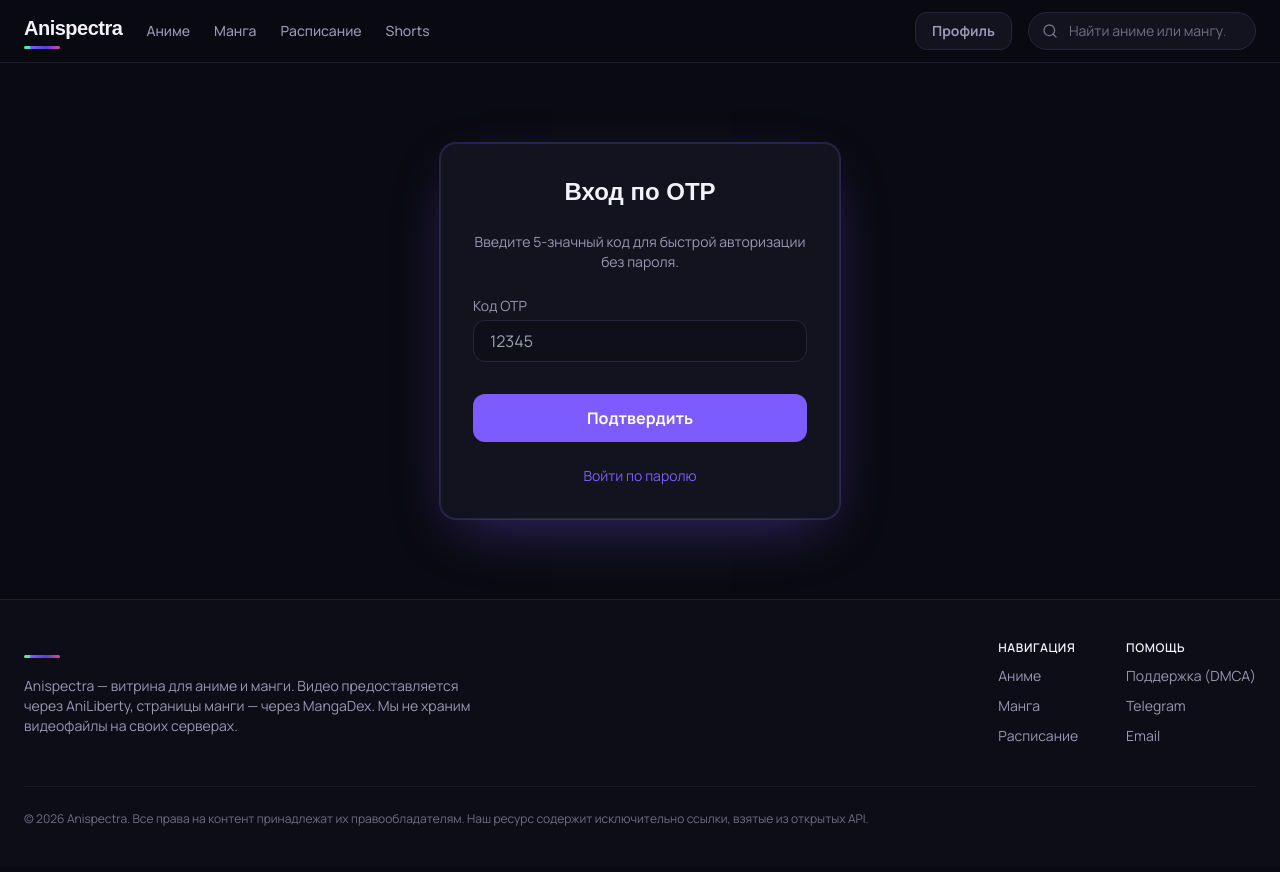
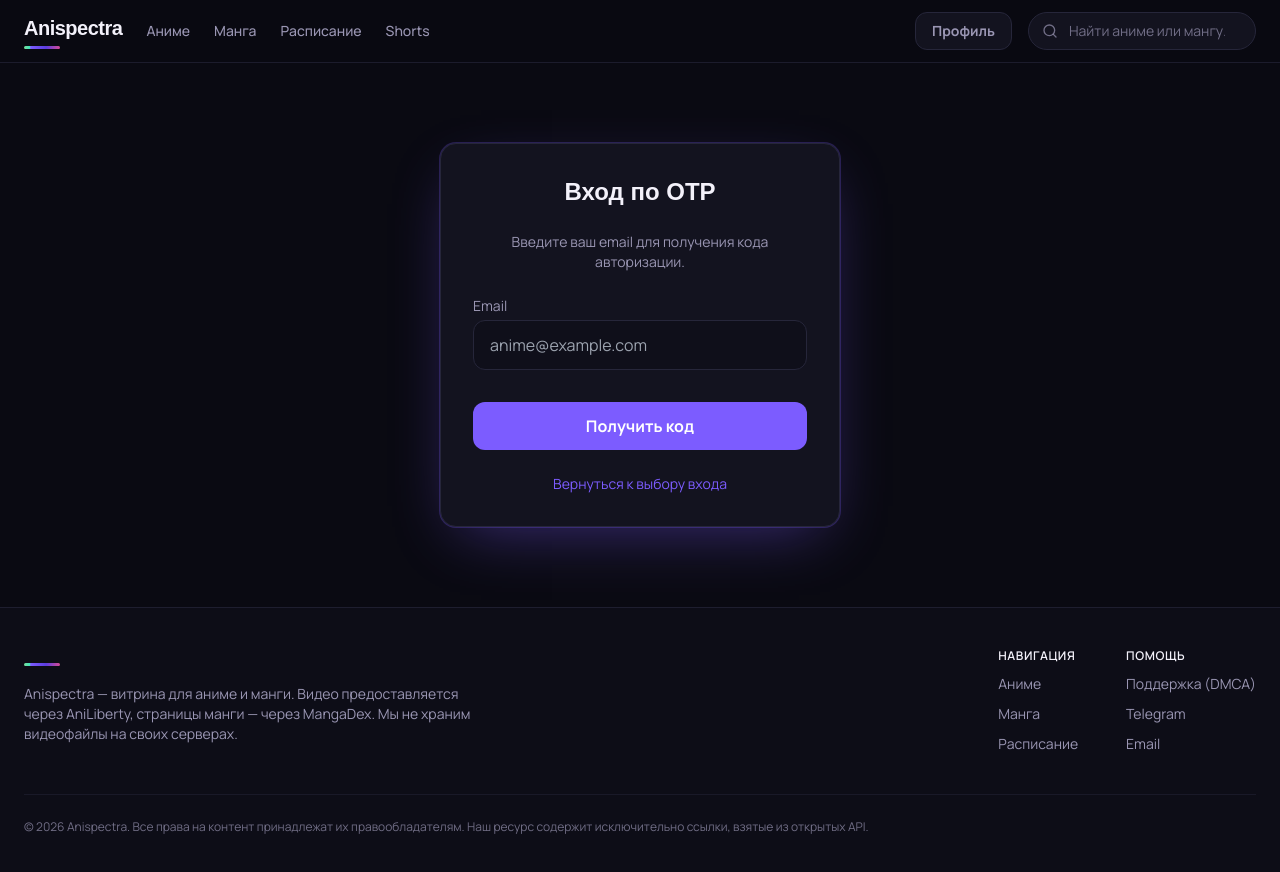
Before and after one commit to burkhanoff25/anispectra, a Next.js app: page /auth/otp in a window 1280 px wide. Shown: the top 872 px of the page. Built offline with nearby package versions, Linux system fonts and the light colour scheme; a web font is replaced by a local one.

Commit message:
Added 5-digit OTP authentication using Resend

```diff
--- a/package.json
+++ b/package.json
@@ -25,6 +25,7 @@
     "next-auth": "^4.24.14",
     "react": "18.3.1",
     "react-dom": "18.3.1",
+    "resend": "^6.18.0",
     "server-only": "0.0.1"
   },
   "devDependencies": {
--- /dev/null
+++ b/src/app/api/auth/send-otp/route.ts
@@ -0,0 +1,63 @@
+import { NextResponse } from 'next/server';
+import { prisma } from '@/server/db/client';
+import { Resend } from 'resend';
+
+const resend = new Resend(process.env.RESEND_API_KEY);
+
+export async function POST(req: Request) {
+  try {
+    const { email } = await req.json();
+    if (!email || !email.includes('@')) {
+      return NextResponse.json({ error: 'Введите корректный email' }, { status: 400 });
+    }
+
+    // Generate a 5-digit code
+    const code = Math.floor(10000 + Math.random() * 90000).toString();
+
+    // Expires in 15 minutes
+    const expires = new Date(Date.now() + 15 * 60 * 1000);
+
+    // Clear old tokens for this email
+    await prisma.verificationToken.deleteMany({
+      where: { identifier: email }
+    });
+
+    // Save to DB
+    await prisma.verificationToken.create({
+      data: {
+        identifier: email,
+        token: code,
+        expires
+      }
+    });
+
+    // Send via Resend
+    // Note: With a free Resend account and without a verified domain,
+    // you can only send emails to the email address you registered Resend with.
+    const { error } = await resend.emails.send({
+      from: 'Anispectra <onboarding@resend.dev>',
+      to: [email],
+      subject: 'Код авторизации Anispectra',
+      html: `
+        <div style="font-family: sans-serif; padding: 20px; background-color: #0d0f14; color: #e1e3e6; border-radius: 12px; max-width: 500px; margin: 0 auto; border: 1px solid #1a1d24;">
+          <h2 style="color: #6366f1; text-align: center; font-size: 24px;">Anispectra</h2>
+          <p style="text-align: center; color: #8a8d93;">Ваш код для входа на сайт:</p>
+          <div style="background-color: #1a1d24; padding: 20px; border-radius: 8px; text-align: center; margin: 20px 0;">
+            <h1 style="font-size: 36px; letter-spacing: 8px; margin: 0; color: #ffffff;">${code}</h1>
+          </div>
+          <p style="text-align: center; font-size: 12px; color: #8a8d93;">Код действителен в течение 15 минут.</p>
+        </div>
+      `,
+    });
+
+    if (error) {
+      console.error('Resend error:', error);
+      return NextResponse.json({ error: 'Не удалось отправить письмо. Убедитесь, что ваш email верифицирован в Resend (на бесплатном тарифе).' }, { status: 500 });
+    }
+
+    return NextResponse.json({ success: true });
+  } catch (err: any) {
+    console.error('Send OTP Error:', err);
+    return NextResponse.json({ error: 'Внутренняя ошибка сервера' }, { status: 500 });
+  }
+}
--- a/src/app/auth/otp/page.tsx
+++ b/src/app/auth/otp/page.tsx
@@ -1,34 +1,156 @@
+"use client";
+
+import { useState } from "react";
+import { signIn } from "next-auth/react";
+import { useRouter } from "next/navigation";
 import Link from "next/link";
-
-export const metadata = { title: "OTP — Anispectra" };
+import { Loader2 } from "lucide-react";
 
 export default function OtpPage() {
+  const router = useRouter();
+  const [step, setStep] = useState<1 | 2>(1);
+  const [email, setEmail] = useState("");
+  const [otp, setOtp] = useState("");
+  const [loading, setLoading] = useState(false);
+  const [error, setError] = useState("");
+
+  const handleSendOtp = async (e: React.FormEvent) => {
+    e.preventDefault();
+    if (!email || !email.includes("@")) {
+      setError("Введите корректный email");
+      return;
+    }
+
+    setLoading(true);
+    setError("");
+
+    try {
+      const res = await fetch("/api/auth/send-otp", {
+        method: "POST",
+        headers: { "Content-Type": "application/json" },
+        body: JSON.stringify({ email }),
+      });
+
+      const data = await res.json();
+
+      if (!res.ok) {
+        throw new Error(data.error || "Ошибка при отправке кода");
+      }
+
+      setStep(2);
+    } catch (err: any) {
+      setError(err.message);
+    } finally {
+      setLoading(false);
+    }
+  };
+
+  const handleVerifyOtp = async (e: React.FormEvent) => {
+    e.preventDefault();
+    if (!otp || otp.length < 5) {
+      setError("Введите код полностью");
+      return;
+    }
+
+    setLoading(true);
+    setError("");
+
+    try {
+      const res = await signIn("credentials", {
+        email,
+        otp,
+        redirect: false,
+      });
+
+      if (res?.error) {
+        throw new Error(res.error);
+      }
+
+      if (res?.ok) {
+        router.push("/profile");
+        router.refresh();
+      }
+    } catch (err: any) {
+      setError(err.message);
+    } finally {
+      setLoading(false);
+    }
+  };
+
   return (
     <div className="mx-auto max-w-md px-4 py-20 sm:px-6">
       <div className="rounded-2xl border border-line bg-panel p-8 shadow-glow">
         <h1 className="mb-6 text-center font-display text-2xl font-black text-paper">Вход по OTP</h1>
         <p className="mb-6 text-center text-sm text-mist">
-          Введите 5-значный код для быстрой авторизации без пароля.
+          {step === 1 ? "Введите ваш email для получения кода авторизации." : "Введите 5-значный код, отправленный на ваш email."}
         </p>
-        <form className="flex flex-col gap-4">
+
+        {error && (
+          <div className="mb-4 rounded-xl bg-red-500/10 p-3 text-center text-sm text-red-400 border border-red-500/20">
+            {error}
+          </div>
+        )}
+
+        {step === 1 ? (
+          <form onSubmit={handleSendOtp} className="flex flex-col gap-4">
+            <div>
+              <label className="mb-1 block text-sm text-mist">Email</label>
+              <input
+                type="email"
+                placeholder="anime@example.com"
+                value={email}
+                onChange={(e) => setEmail(e.target.value)}
+                className="w-full rounded-xl border border-line bg-base px-4 py-3 text-paper focus:border-accent focus:outline-none"
+                disabled={loading}
+                required
+              />
+            </div>
+            <button
+              type="submit"
+              disabled={loading}
+              className="mt-4 flex w-full justify-center items-center gap-2 rounded-xl bg-accent py-3 font-bold text-white transition hover:bg-accent/90 disabled:opacity-50"
+            >
+              {loading && <Loader2 className="h-5 w-5 animate-spin" />}
+              {loading ? "Отправка..." : "Получить код"}
+            </button>
+          </form>
+        ) : (
+          <form onSubmit={handleVerifyOtp} className="flex flex-col gap-4">
             <div>
               <label className="mb-1 block text-sm text-mist">Код OTP</label>
               <input
                 type="text"
                 placeholder="12345"
-              className="w-full rounded-xl border border-line bg-base px-4 py-2 text-paper focus:border-accent focus:outline-none"
+                value={otp}
+                onChange={(e) => setOtp(e.target.value)}
+                maxLength={5}
+                className="w-full rounded-xl border border-line bg-base px-4 py-3 text-center text-2xl font-bold text-paper focus:border-accent focus:outline-none tracking-widest"
+                disabled={loading}
+                required
               />
             </div>
             <button
+              type="submit"
+              disabled={loading}
+              className="mt-4 flex w-full justify-center items-center gap-2 rounded-xl bg-accent py-3 font-bold text-white transition hover:bg-accent/90 disabled:opacity-50"
+            >
+              {loading && <Loader2 className="h-5 w-5 animate-spin" />}
+              {loading ? "Проверка..." : "Подтвердить код"}
+            </button>
+            <button
               type="button"
-            className="mt-4 w-full rounded-xl bg-accent py-3 font-bold text-white transition hover:bg-accent/90"
+              onClick={() => setStep(1)}
+              disabled={loading}
+              className="text-sm text-mist hover:text-paper"
             >
-            Подтвердить
+              Изменить email
             </button>
           </form>
+        )}
+
         <div className="mt-6 text-center text-sm text-mist">
           <Link href="/auth/login" className="text-accent hover:underline">
-            Войти по паролю
+            Вернуться к выбору входа
           </Link>
         </div>
       </div>
--- a/src/lib/auth.ts
+++ b/src/lib/auth.ts
@@ -2,6 +2,7 @@ import { NextAuthOptions } from "next-auth";
 import GoogleProvider from "next-auth/providers/google";
 import DiscordProvider from "next-auth/providers/discord";
 import GithubProvider from "next-auth/providers/github";
+import CredentialsProvider from "next-auth/providers/credentials";
 import { PrismaAdapter } from "@auth/prisma-adapter";
 import { prisma } from "@/server/db/client";
 import type { Adapter } from "next-auth/adapters";
@@ -25,11 +26,85 @@ export const authOptions: NextAuthOptions = {
       clientId: process.env.GITHUB_ID!,
       clientSecret: process.env.GITHUB_SECRET!,
     }),
+    CredentialsProvider({
+      name: "OTP",
+      credentials: {
+        email: { label: "Email", type: "email" },
+        otp: { label: "Code", type: "text" },
+      },
+      async authorize(credentials) {
+        if (!credentials?.email || !credentials?.otp) {
+          throw new Error("Необходимо указать email и код.");
+        }
+
+        const { email, otp } = credentials;
+
+        // Check if token exists and matches
+        const tokenRecord = await prisma.verificationToken.findFirst({
+          where: {
+            identifier: email,
+            token: otp,
+          },
+        });
+
+        if (!tokenRecord) {
+          throw new Error("Неверный код.");
+        }
+
+        if (new Date() > tokenRecord.expires) {
+          // Token expired, delete it
+          await prisma.verificationToken.delete({
+            where: {
+              identifier_token: {
+                identifier: email,
+                token: otp,
+              },
+            },
+          });
+          throw new Error("Код истёк.");
+        }
+
+        // Token is valid. Delete it so it can't be reused.
+        await prisma.verificationToken.delete({
+          where: {
+            identifier_token: {
+              identifier: email,
+              token: otp,
+            },
+          },
+        });
+
+        // Find or create user
+        let user = await prisma.user.findUnique({
+          where: { email },
+        });
+
+        if (!user) {
+          user = await prisma.user.create({
+            data: {
+              email,
+              name: email.split("@")[0], // Default name from email
+            },
+          });
+        }
+
+        return user;
+      },
+    }),
   ],
+  session: {
+    strategy: "jwt",
+  },
   callbacks: {
-    session: async ({ session, user }) => {
-      if (session?.user) {
-        session.user.id = user.id;
+    jwt: async ({ token, user }) => {
+      if (user) {
+        token.id = user.id;
+      }
+      return token;
+    },
+    session: async ({ session, token }) => {
+      if (session?.user && token?.id) {
+        session.user.id = token.id as string;
       }
       return session;
     },
```
Also changed, not shown: 1 other file (tests, documents, lock files or other folders). Lines whose indentation alone changed are shown as unchanged.
